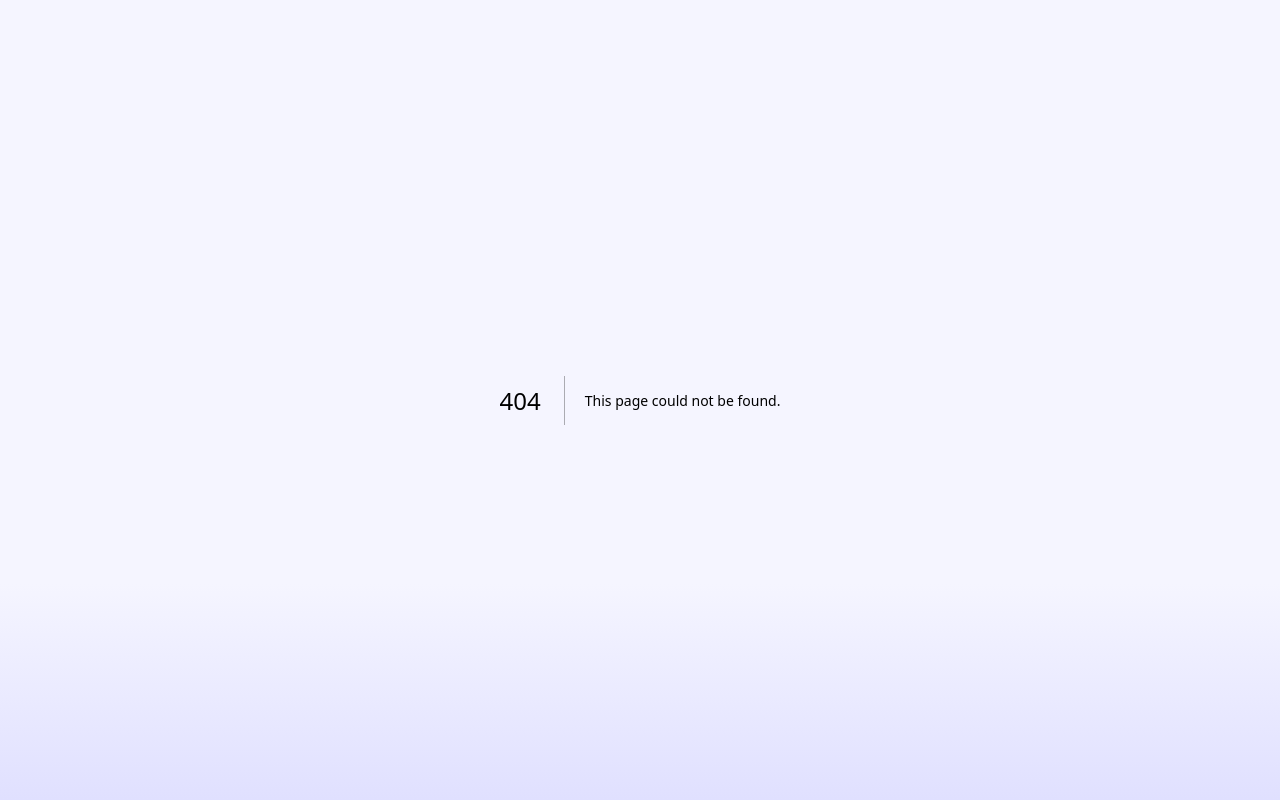
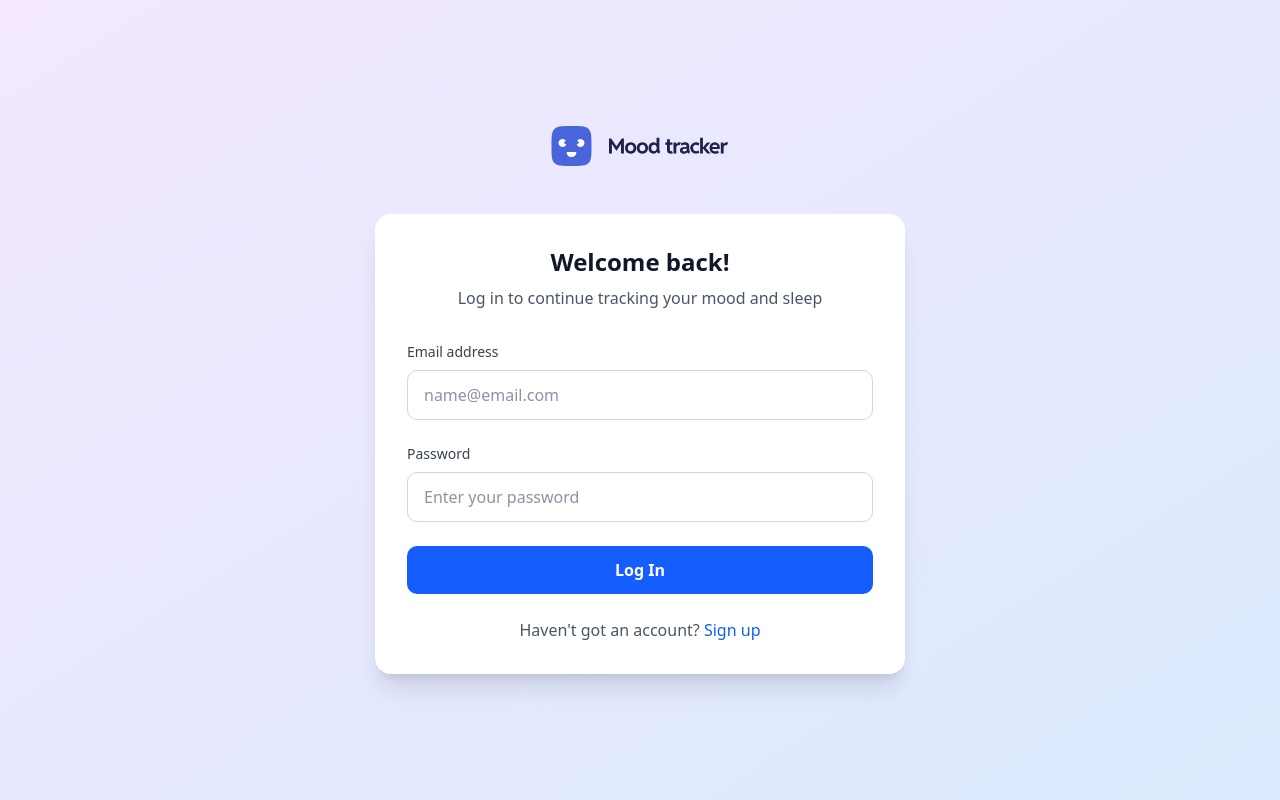
Before and after one commit to ChamuMutezva/mood-tracking-app, a Next.js app: page /login in a window 1280 px wide. Before the commit this address had no page. Built offline with nearby package versions, Linux system fonts and the light colour scheme; a web font is replaced by a local one.

Commit message:
feat: login form

```diff
--- /dev/null
+++ b/src/app/login/page.tsx
@@ -0,0 +1,163 @@
+"use client";
+import { useState } from "react";
+import type React from "react";
+import Link from "next/link";
+import { Field, Label, Input, Button } from "@headlessui/react";
+import Image from "next/image";
+
+export default function LoginPage() {
+    const [formData, setFormData] = useState({
+        email: "",
+        password: "",
+    });
+
+    const [errors, setErrors] = useState({
+        email: "",
+        password: "",
+    });
+
+    const handleInputChange = (e: React.ChangeEvent<HTMLInputElement>) => {
+        const { name, value } = e.target;
+        setFormData((prev) => ({
+            ...prev,
+            [name]: value,
+        }));
+
+        // Clear errors when user starts typing
+        setErrors((prev) => ({
+            ...prev,
+            [name]: "",
+        }));
+    };
+
+    const validateForm = () => {
+        const newErrors = { email: "", password: "" };
+
+        if (!formData.email) {
+            newErrors.email = "Email is required";
+        } else if (!/\S+@\S+\.\S+/.test(formData.email)) {
+            newErrors.email = "Please enter a valid email address";
+        }
+
+        if (!formData.password) {
+            newErrors.password = "Password is required";
+        } else if (formData.password.length < 6) {
+            newErrors.password = "Password must be at least 6 characters long";
+        }
+
+        setErrors(newErrors);
+        return !newErrors.email && !newErrors.password;
+    };
+
+    const handleSubmit = (e: React.FormEvent) => {
+        e.preventDefault();
+
+        if (!validateForm()) {
+            return;
+        }
+
+        console.log("Sign in form submitted:", formData);
+        alert("Sign in form submitted! (No database integration yet)");
+    };
+
+    return (
+        <div className="min-h-screen bg-gradient-to-br from-purple-100 to-blue-100 flex flex-col items-center justify-center p-4">
+            {/* Logo and Brand */}
+            <div className="text-center mb-8">
+                <div className="flex items-center justify-center gap-2 mb-4">
+                    <Image
+                        src="/assets/images/logo.svg"
+                        alt=""
+                        width={178}
+                        height={40}
+                        priority
+                    />
+                </div>
+            </div>
+            <div className="w-full max-w-[33.125rem]">
+                <div className="bg-white rounded-[var(--radius-16)] shadow-xl p-8">
+                    {/* Form Header */}
+                    <div className="text-center mb-8">
+                        <h1 className="text-2xl font-bold text-gray-900 mb-2">
+                            Welcome back!
+                        </h1>
+                        <p className="text-gray-600">
+                            Log in to continue tracking your mood and sleep
+                        </p>
+                    </div>
+
+                    {/* Sign In Form */}
+                    <form onSubmit={handleSubmit} className="space-y-6">
+                        <Field>
+                            <Label className="block text-sm font-medium text-gray-700 mb-2">
+                                Email address
+                            </Label>
+                            <Input
+                                name="email"
+                                type="email"
+                                required
+                                value={formData.email}
+                                onChange={handleInputChange}
+                                placeholder="name@email.com"
+                                className={`w-full px-4 py-3 border text-foreground rounded-[var(--radius-10)]  focus:ring-2 focus:ring-blue-500 focus:border-blue-500 transition-colors ${
+                                    errors.email
+                                        ? "border-red-500"
+                                        : "border-gray-300"
+                                }`}
+                            />
+                            {errors.email && (
+                                <p className="text-red-500 text-sm mt-1">
+                                    {errors.email}
+                                </p>
+                            )}
+                        </Field>
+
+                        <Field>
+                            <Label className="block text-sm font-medium text-gray-700 mb-2">
+                                Password
+                            </Label>
+                            <Input
+                                name="password"
+                                type="password"
+                                required
+                                value={formData.password}
+                                onChange={handleInputChange}
+                                placeholder="Enter your password"
+                                className={`w-full px-4 py-3 border text-foreground rounded-[var(--radius-10)]  focus:ring-2 focus:ring-blue-500 focus:border-blue-500 transition-colors ${
+                                    errors.password
+                                        ? "border-red-500"
+                                        : "border-gray-300"
+                                }`}
+                            />
+                            {errors.password && (
+                                <p className="text-red-500 text-sm mt-1">
+                                    {errors.password}
+                                </p>
+                            )}
+                        </Field>
+
+                        <Button
+                            type="submit"
+                            className="w-full bg-blue-600 hover:bg-blue-700 text-white font-semibold py-3 px-4 rounded-[var(--radius-10)] transition-colors duration-200"
+                        >
+                            Log In
+                        </Button>
+                    </form>
+
+                    {/* Sign Up Link */}
+                    <div className="text-center mt-6">
+                        <p className="text-gray-600">
+                            Haven't got an account?{" "}
+                            <Link
+                                href="/signup"
+                                className="text-blue-600 hover:text-blue-700 font-medium"
+                            >
+                                Sign up
+                            </Link>
+                        </p>
+                    </div>
+                </div>
+            </div>
+        </div>
+    );
+}
--- a/src/components/Header.tsx
+++ b/src/components/Header.tsx
@@ -144,6 +144,22 @@ function Header() {
                                             />
                                             <span className="text-foreground">
                                                 Sign Up (Dev)
+                                            </span>
+                                        </Link>
+                                    </MenuItem>
+                                    <MenuItem>
+                                        <Link
+                                            href="/login"
+                                            className="group flex w-full items-center gap-2 rounded-lg px-3 py-1.5 data-focus:bg-[hsl(var(--blue-200))]"
+                                        >
+                                            <Image
+                                                width={16}
+                                                height={16}
+                                                src="/assets/images/icon-logout.svg"
+                                                alt={""}
+                                            />
+                                            <span className="text-foreground">
+                                                Login (Dev)
                                             </span>
                                         </Link>
                                     </MenuItem>
```
